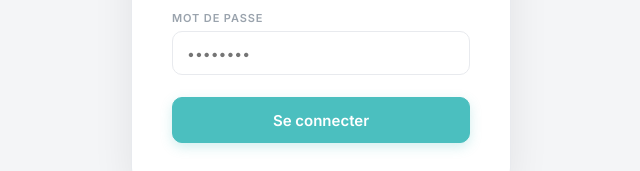
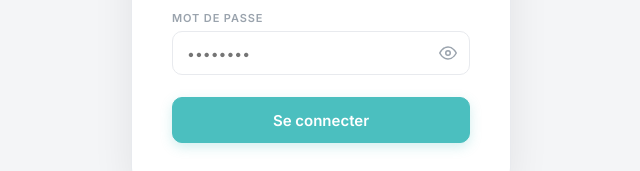
Before and after one commit to mia-intelligence/livria, a website: page public/index.html in a window 1280 px wide. Shown: the part 442-613 px from the top of the page, 319-959 px from the left. Drawn offline with Linux system fonts and the light colour scheme.

Commit message:
feat: bouton oeil afficher/masquer mot de passe sur login

```diff
--- a/public/index.html
+++ b/public/index.html
@@ -26,7 +26,16 @@
       </div>
       <div class="field">
         <label for="password">Mot de passe</label>
-        <input type="password" id="password" name="password" autocomplete="current-password" placeholder="••••••••" required>
+        <div style="position:relative">
+          <input type="password" id="password" name="password" autocomplete="current-password" placeholder="••••••••" required style="width:100%;padding-right:44px">
+          <button type="button" onclick="togglePassword()" id="eye-btn"
+            style="position:absolute;right:0;top:0;height:100%;width:44px;background:none;border:none;cursor:pointer;color:var(--ink-mute);display:flex;align-items:center;justify-content:center;">
+            <svg id="eye-icon" width="18" height="18" viewBox="0 0 24 24" fill="none">
+              <path d="M1 12s4-8 11-8 11 8 11 8-4 8-11 8-11-8-11-8z" stroke="currentColor" stroke-width="2" stroke-linejoin="round"/>
+              <circle cx="12" cy="12" r="3" stroke="currentColor" stroke-width="2"/>
+            </svg>
+          </button>
+        </div>
       </div>
       <button type="submit" class="btn primary" id="login-btn">Se connecter</button>
     </form>
@@ -34,6 +43,18 @@
 </div>
 
 <script>
+function togglePassword() {
+  const input = document.getElementById('password');
+  const icon  = document.getElementById('eye-icon');
+  if (input.type === 'password') {
+    input.type = 'text';
+    icon.innerHTML = '<path d="M17.94 17.94A10.07 10.07 0 0 1 12 20c-7 0-11-8-11-8a18.45 18.45 0 0 1 5.06-5.94M9.9 4.24A9.12 9.12 0 0 1 12 4c7 0 11 8 11 8a18.5 18.5 0 0 1-2.16 3.19m-6.72-1.07a3 3 0 1 1-4.24-4.24" stroke="currentColor" stroke-width="2" stroke-linecap="round" stroke-linejoin="round"/><line x1="1" y1="1" x2="23" y2="23" stroke="currentColor" stroke-width="2" stroke-linecap="round"/>';
+  } else {
+    input.type = 'password';
+    icon.innerHTML = '<path d="M1 12s4-8 11-8 11 8 11 8-4 8-11 8-11-8-11-8z" stroke="currentColor" stroke-width="2" stroke-linejoin="round"/><circle cx="12" cy="12" r="3" stroke="currentColor" stroke-width="2"/>';
+  }
+}
+
 const ROLE_REDIRECT = {
   LIVREUR:  '/livreur',
   ADV:      '/adv',
```
